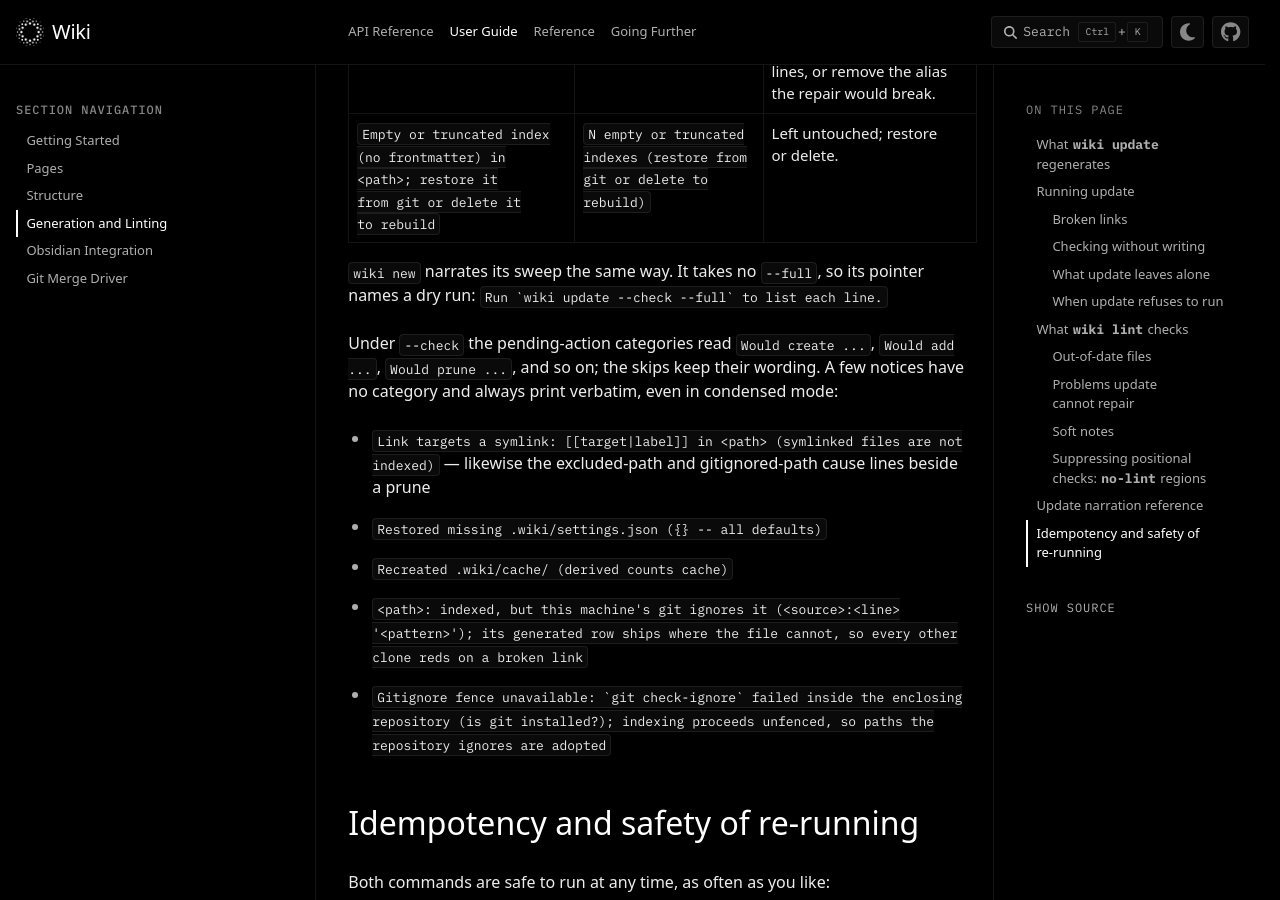
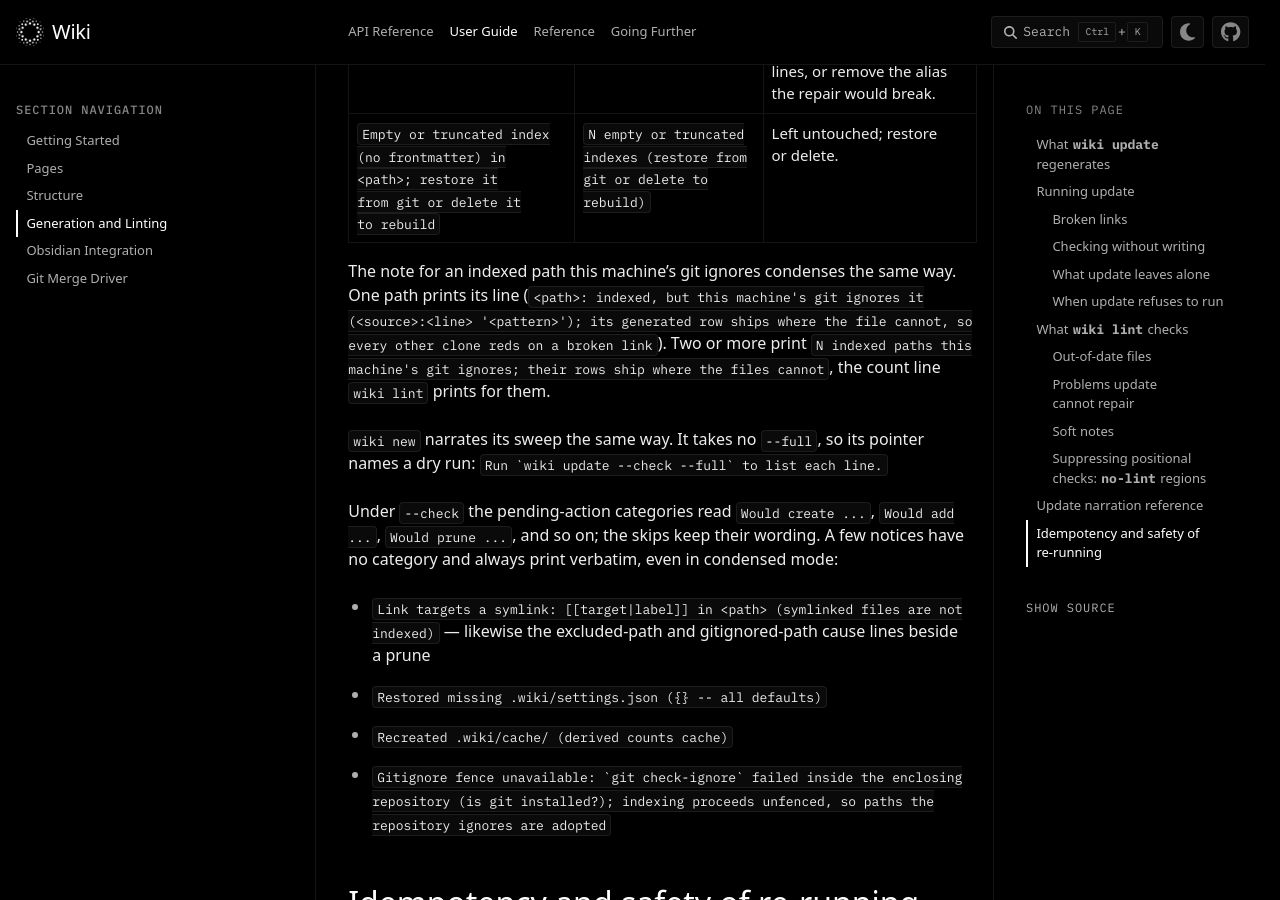
Before and after one commit to plasma-ai/wiki, a Sphinx documentation site: the page built from docs/guide/generation.rst, in a window 1280 px wide and 900 px high, scrolled down 15493 px. Built offline with Sphinx 7.4.7 and the PyData theme 0.15.4, drawn with Linux system fonts in a browser that asks for light colours; some web fonts are replaced; pages that are not in the unit, such as notebooks, are missing from menus.

Commit message:
count the paths git ignores in update as lint does
`wiki update` printed one line for each indexed path this machine's git
ignores, in the condensed default too, where `wiki lint` prints one
count line from two paths up. Update now shares lint's row: a lone path
keeps its line, two or more print the count line, and the narration ends
with the pointer to `--full`.

Co-Authored-By: Claude Fable 5.2 <noreply@anthropic.com>

```diff
--- a/docs/guide/generation.rst
+++ b/docs/guide/generation.rst
@@ -684,6 +684,13 @@ print the kind's count line, and the narration then ends with ``Run with
      - ``N empty or truncated indexes (restore from git or delete to rebuild)``
      - Left untouched; restore or delete.
 
+The note for an indexed path this machine's git ignores condenses the same
+way. One path prints its line (``<path>: indexed, but this machine's git
+ignores it (<source>:<line> '<pattern>'); its generated row ships where the
+file cannot, so every other clone reds on a broken link``). Two or more print
+``N indexed paths this machine's git ignores; their rows ship where the files
+cannot``, the count line ``wiki lint`` prints for them.
+
 ``wiki new`` narrates its sweep the same way. It takes no ``--full``, so its
 pointer names a dry run: ``Run `wiki update --check --full` to list each
 line.``
```
Also changed, not shown: other parts of docs/guide/generation.rst (+0 -3 lines), CHANGELOG.md (+6 -0 lines), 2 other files.
